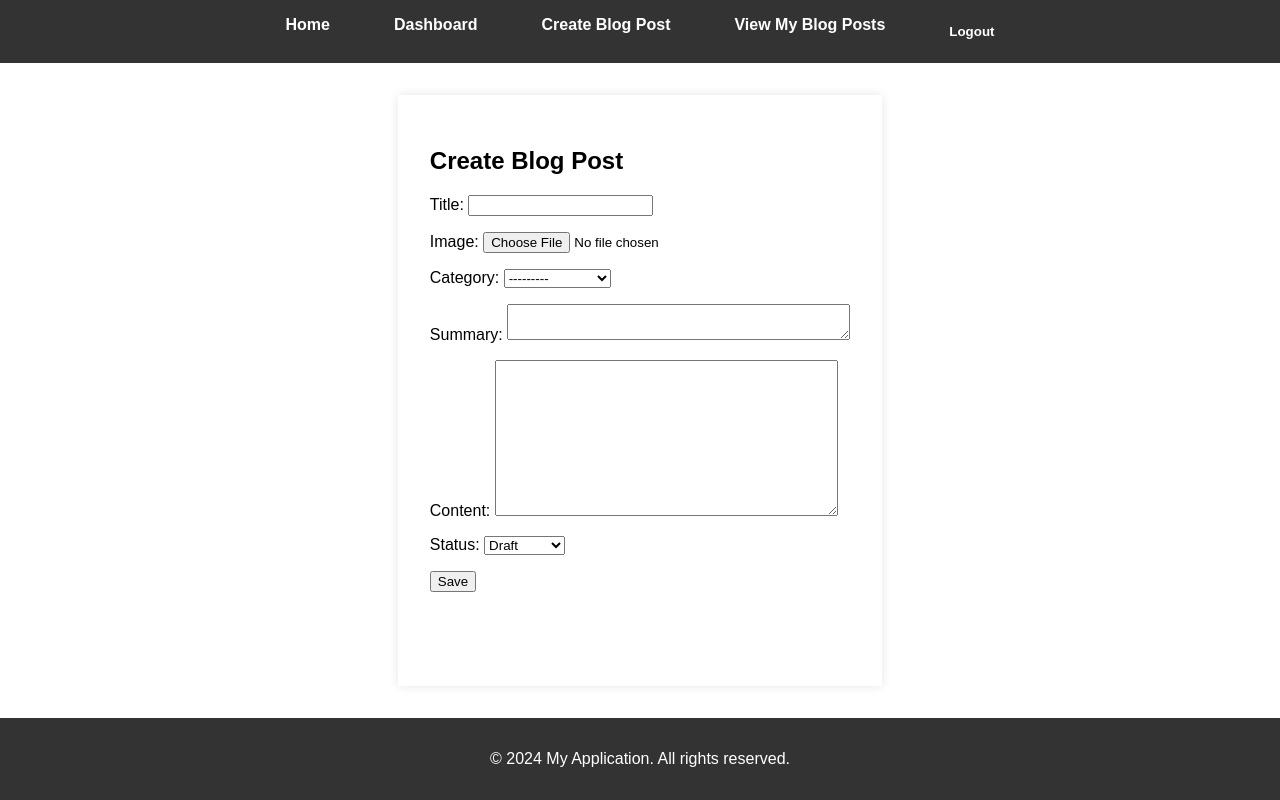
After one commit to RajAdhikar7/django_assingment, a Django app: page /myapp/create_blog_post/ in a window 1280 px wide. The commit adds this page. Run offline with Django 5.2, Linux system fonts and the light colour scheme; a user stored in the database is signed in.

Commit message:
added task2 code

```diff
--- a/mysite/mysite/urls.py
+++ b/mysite/mysite/urls.py
@@ -16,9 +16,14 @@ Including another URLconf
 """
 from django.contrib import admin
 from django.urls import path , include
+from django.conf import settings
+from django.conf.urls.static import static
 
 
 urlpatterns = [
     path('admin/', admin.site.urls),
     path('myapp/', include('user.urls')),
 ]
+
+if settings.DEBUG:
+    urlpatterns += static(settings.MEDIA_URL, document_root=settings.MEDIA_ROOT)
--- a/mysite/templates/base_generic.html
+++ b/mysite/templates/base_generic.html
@@ -69,6 +69,12 @@
                 <li><a href="{% url 'home' %}">Home</a></li>
                 {% if user.is_authenticated %}
                     <li><a href="{% url 'dashboard' %}">Dashboard</a></li>
+                    {% if user.user_type == 'doctor' %}
+                        <li><a href="{% url 'create_blog_post' %}">Create Blog Post</a></li>
+                        <li><a href="{% url 'doctor_blog_posts' %}">View My Blog Posts</a></li>
+                    {% elif user.user_type == 'patient' %}
+                        <li><a href="{% url 'blog_posts' %}">View Blog Posts</a></li>
+                    {% endif %}
                     <li>
                         <form action="{% url 'logout' %}" method="post">
                             {% csrf_token %}
--- /dev/null
+++ b/mysite/templates/user/create_blog_post.html
@@ -0,0 +1,12 @@
+{% extends "base_generic.html" %}
+
+{% block title %}Create Blog Post{% endblock %}
+
+{% block content %}
+<h2>Create Blog Post</h2>
+<form method="post" enctype="multipart/form-data">
+    {% csrf_token %}
+    {{ form.as_p }}
+    <button type="submit">Save</button>
+</form>
+{% endblock %}
--- a/mysite/user/forms.py
+++ b/mysite/user/forms.py
@@ -1,6 +1,6 @@
 from django import forms
 from django.contrib.auth.forms import UserCreationForm
-from .models import CustomUser
+from .models import CustomUser , BlogPost
 
 class CustomUserCreationForm(UserCreationForm):
     class Meta:
@@ -22,3 +22,14 @@ class CustomUserCreationForm(UserCreationForm):
             self.add_error('password2', "Passwords do not match.")
 
         return cleaned_data
+
+
+class BlogPostForm(forms.ModelForm):
+    class Meta:
+        model = BlogPost
+        fields = ['title', 'image', 'category', 'summary', 'content', 'status']
+
+    def __init__(self, *args, **kwargs):
+        super().__init__(*args, **kwargs)
+        self.fields['summary'].widget = forms.Textarea(attrs={'rows': 2})
+        self.fields['content'].widget = forms.Textarea(attrs={'rows': 10})
--- a/mysite/user/models.py
+++ b/mysite/user/models.py
@@ -60,3 +60,30 @@ class PatientProfile(models.Model):
 
 class DoctorProfile(models.Model):
     user = models.OneToOneField(CustomUser, on_delete=models.CASCADE)
+
+
+class BlogPost(models.Model):
+    CATEGORY_CHOICES = (
+        ('mental_health', 'Mental Health'),
+        ('heart_disease', 'Heart Disease'),
+        ('covid19', 'Covid19'),
+        ('immunization', 'Immunization'),
+    )
+
+    STATUS_CHOICES = (
+        ('draft', 'Draft'),
+        ('published', 'Published'),
+    )
+
+    title = models.CharField(max_length=200)
+    image = models.ImageField(upload_to='blog_images/', null=True, blank=True)
+    category = models.CharField(max_length=50, choices=CATEGORY_CHOICES)
+    summary = models.TextField(max_length=500)
+    content = models.TextField()
+    author = models.ForeignKey(CustomUser, on_delete=models.CASCADE)
+    status = models.CharField(max_length=10, choices=STATUS_CHOICES, default='draft')
+    created_at = models.DateTimeField(auto_now_add=True)
+    updated_at = models.DateTimeField(auto_now=True)
+
+    def __str__(self):
+        return self.title
--- a/mysite/user/urls.py
+++ b/mysite/user/urls.py
@@ -1,7 +1,10 @@
 from django.urls import path
 from django.contrib.auth.views import LoginView, LogoutView
-from .views import signup_view, dashboard_view, patient_dashboard_view, doctor_dashboard_view, home_view
-
+from .views import (
+    signup_view, dashboard_view, patient_dashboard_view,
+    doctor_dashboard_view, home_view, create_blog_post_view,
+    doctor_blog_posts_view, blog_posts_view
+)
 
 urlpatterns = [
     path('', home_view, name='home'),
@@ -11,4 +14,7 @@ urlpatterns = [
     path('dashboard/', dashboard_view, name='dashboard'),
     path('patient_dashboard/', patient_dashboard_view, name='patient_dashboard'),
     path('doctor_dashboard/', doctor_dashboard_view, name='doctor_dashboard'),
+    path('create_blog_post/', create_blog_post_view, name='create_blog_post'),
+    path('doctor_blog_posts/', doctor_blog_posts_view, name='doctor_blog_posts'),
+    path('blog_posts/', blog_posts_view, name='blog_posts'),
 ]
--- a/mysite/user/views.py
+++ b/mysite/user/views.py
@@ -2,8 +2,8 @@
 # Create your views here.
 from django.shortcuts import render, redirect
 from django.contrib.auth import login
-from .forms import CustomUserCreationForm
-from .models import PatientProfile, DoctorProfile
+from .forms import CustomUserCreationForm , BlogPostForm
+from .models import PatientProfile, DoctorProfile  , BlogPost
 from django.contrib.auth.decorators import login_required
 
 
@@ -44,3 +44,40 @@ def patient_dashboard_view(request):
 @login_required
 def doctor_dashboard_view(request):
     return render(request, 'user/doctor_dashboard.html')
+
+
+@login_required
+def create_blog_post_view(request):
+    if request.user.user_type != 'doctor':
+        return redirect('home')
+
+    if request.method == 'POST':
+        form = BlogPostForm(request.POST, request.FILES)
+        if form.is_valid():
+            blog_post = form.save(commit=False)
+            blog_post.author = request.user
+            blog_post.save()
+            return redirect('doctor_blog_posts')
+    else:
+        form = BlogPostForm()
+
+    return render(request, 'user/create_blog_post.html', {'form': form})
+
+@login_required
+def doctor_blog_posts_view(request):
+    if request.user.user_type != 'doctor':
+        return redirect('home')
+
+    blog_posts = BlogPost.objects.filter(author=request.user)
+    return render(request, 'user/doctor_blog_posts.html', {'blog_posts': blog_posts,'doctor_name': request.user.username})
+
+@login_required
+def blog_posts_view(request):
+    if request.user.user_type != 'patient':
+        return redirect('home')
+
+    blog_posts = BlogPost.objects.filter(status='published').order_by('-created_at')
+    categories = dict(BlogPost.CATEGORY_CHOICES)
+    category_dict = {category_key: blog_posts.filter(category=category_key) for category_key, category in categories.items()}
+
+    return render(request, 'user/blog_posts.html', {'categories': categories, 'category_dict': category_dict})
--- a/requirement.txt
+++ b/requirement.txt
@@ -1,3 +1,4 @@
 Django>=5.0,<6.0
 djangorestframework>=3.14,<4.0
 Pillow>=9.0,<10.0
+mysqlclient>=2.1,<3.0
```
Also changed, not shown: mysite/mysite/settings.py (+7 -2 lines), mysite/templates/user/blog_posts.html (added, +28 -0 lines), mysite/templates/user/doctor_blog_posts.html (added, +23 -0 lines), mysite/db.sqlite3, mysite/user/migrations/0002_blogpost.py (added).
